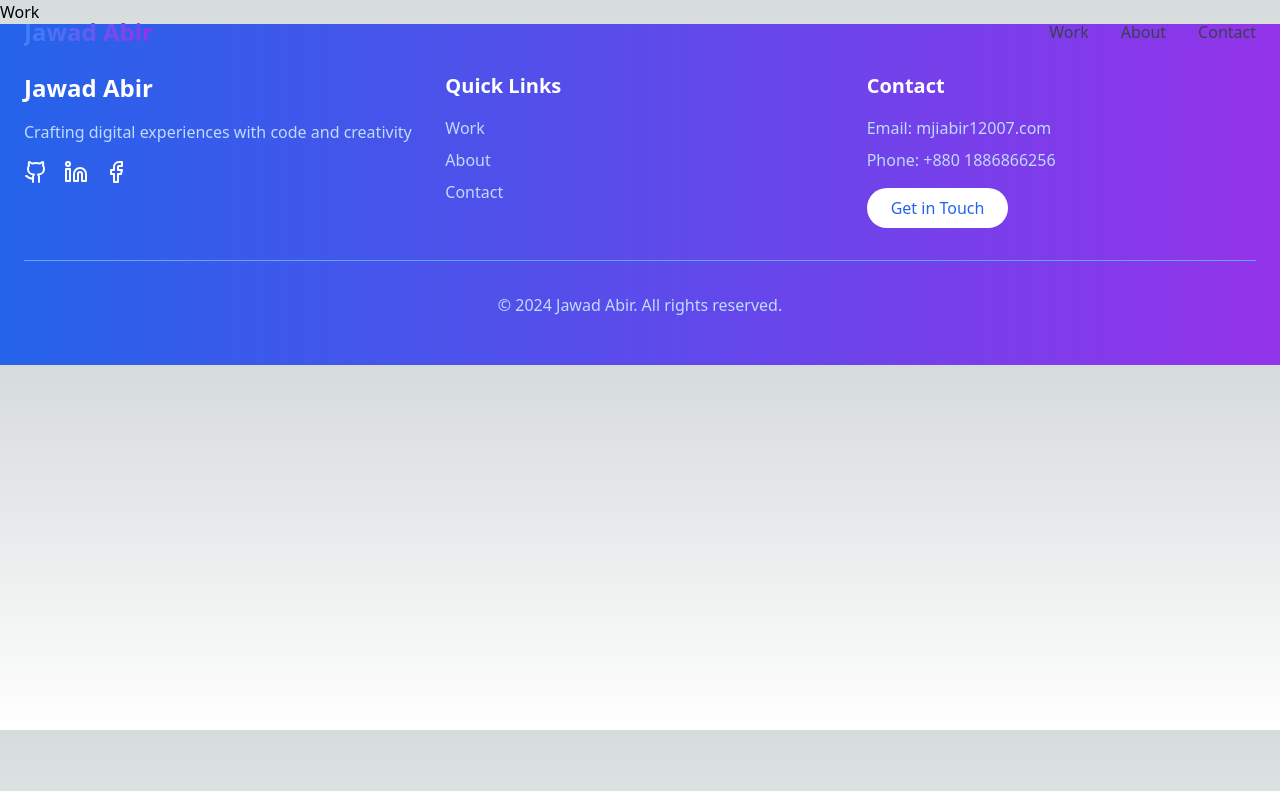
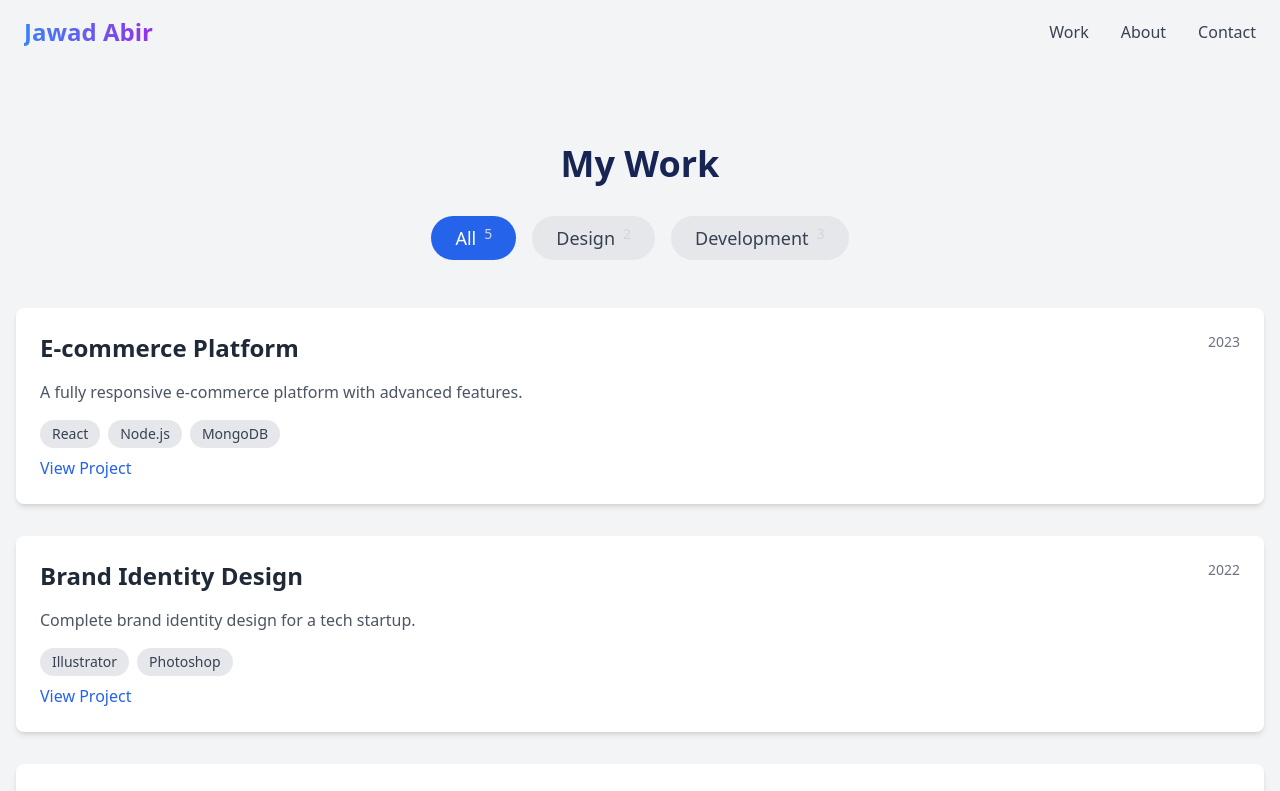
Before and after one commit to MJI-Abir/jawad-abir-portfolio, a Next.js app: page /work in a window 1280 px wide. Shown: the top 791 px of the page. Built offline with nearby package versions, Linux system fonts and the light colour scheme.

Commit message:
work page done and also some other animations and transitions

```diff
--- a/src/app/about/page.tsx
+++ b/src/app/about/page.tsx
@@ -9,6 +9,16 @@ import pic2 from "../assets/about2.jpeg";
 import pic3 from "../assets/about3.jpeg";
 
 export default function About() {
+  const imageVariants = {
+    hover: {
+      scale: 1.05,
+      zIndex: 30,
+      transition: {
+        duration: 0.3,
+        ease: "easeInOut",
+      },
+    },
+  };
   return (
     <motion.div
       initial={{ opacity: 0 }}
@@ -19,43 +29,62 @@ export default function About() {
     >
       <div className=" container mx-auto px-4 py-16">
         <motion.div
-          className="relative h-96 mb-16"
+          className="relative h-96 mb-20"
           initial={{ opacity: 0, y: 50 }}
           animate={{ opacity: 1, y: 0 }}
           transition={{ delay: 0.2, duration: 0.8 }}
+        >
+          <motion.div
+            className="absolute left-1/4 top-0 z-10"
+            variants={imageVariants}
+            whileHover={"hover"}
           >
             <Image
               src={pic2}
               alt="Jawad Abir 1"
               width={300}
               height={400}
-            className="absolute left-1/4 top-0 rounded-lg shadow-lg z-10"
+              className="rounded-lg shadow-lg transition-all duration-300"
             />
+          </motion.div>
+          <motion.div
+            className="absolute left-2/4 top-8 z-20"
+            variants={imageVariants}
+            whileHover={"hover"}
+          >
             <Image
               src={pic1}
               alt="Jawad Abir 2"
               width={300}
               height={400}
-            className="absolute left-2/4 top-8 rounded-lg shadow-lg z-20"
+              className="rounded-lg shadow-lg transition-all duration-300"
             />
+          </motion.div>
+          <motion.div
+            className="absolute left-3/4 top-16 z-30"
+            variants={imageVariants}
+            whileHover={"hover"}
+          >
             <Image
               src={pic3}
               alt="Jawad Abir 3"
               width={300}
               height={400}
-            className="absolute left-3/4 top-16 rounded-lg shadow-lg z-30"
+              className="rounded-lg shadow-lg transition-all duration-300"
             />
           </motion.div>
-
+        </motion.div>
         <motion.h1
           className=" text-5xl font-bold bg-gradient-to-r from-blue-500 to-purple-600 text-transparent bg-clip-text mb-8 text-center"
           initial={{ opacity: 0, y: 20 }}
           animate={{ opacity: 1, y: 0 }}
-          transition={{ delay: 0.4, duration: 0.8 }}
+          transition={{
+            delay: 0.4,
+            duration: 0.8,
+          }}
         >
-          Hi, I'm Jawad Abir
+          Hi, I'm Jawad
         </motion.h1>
-
         <motion.div
           className="font-mono text-justify text-blue-950 max-w-2xl mx-auto"
           initial={{ opacity: 0, y: 20 }}
--- a/src/app/components/Footer.tsx
+++ b/src/app/components/Footer.tsx
@@ -44,7 +44,7 @@ export const Footer = () => {
               {["Work", "About", "Contact"].map((item) => (
                 <li key={item}>
                   <Link
-                    href={`#${item.toLowerCase()}`}
+                    href={`/${item.toLowerCase()}`}
                     className="text-blue-200 hover:text-white transition-colors duration-300"
                   >
                     {item}
--- a/src/app/layout.tsx
+++ b/src/app/layout.tsx
@@ -7,6 +7,7 @@ import { usePathname } from "next/navigation";
 import { Header } from "./components/Header";
 import { Footer } from "./components/Footer";
 import { AnimatePresence } from "framer-motion";
+import Head from "next/head";
 
 const geistSans = localFont({
   src: "./fonts/GeistVF.woff",
@@ -35,6 +36,10 @@ export default function RootLayout({
       <body
         className={`${geistSans.variable} ${geistMono.variable} antialiased`}
       >
+        <Head>
+          <title>Jawad Abir</title>
+          <meta name="description" content="Welcome to my portfolio!" />
+        </Head>
         <Header />
         <AnimatePresence mode="wait">
           <div key={pathname}>{children}</div>
--- a/src/app/page.tsx
+++ b/src/app/page.tsx
@@ -6,7 +6,7 @@ import Link from "next/link";
 import Image from "next/image";
 import { motion, AnimatePresence } from "framer-motion";
 
-import Hero from "./assets/me.jpg";
+import Hero from "./assets/me3.jpg";
 import Port1 from "./assets/port1.jpg";
 import Port2 from "./assets/port2.png";
 import Port3 from "./assets/port3.png";
@@ -173,7 +173,7 @@ const Home = () => {
                   <div className="absolute inset-0 bg-gradient-to-t from-black/70 to-transparent opacity-0 group-hover:opacity-100 transition-opacity duration-300" />
                 </div>
                 <div className="p-6">
-                  <h3 className="text-xl font-semibold mb-2 group-hover:text-blue-600 transition-colors duration-300">
+                  <h3 className="text-blue-950 text-xl font-semibold mb-2 group-hover:text-blue-600 transition-colors duration-300">
                     {project.name}
                   </h3>
                   <p className="text-gray-600 mb-4">{project.description}</p>
@@ -211,7 +211,7 @@ const Home = () => {
             transition={{ duration: 0.6 }}
             viewport={{ once: true }}
           >
-            Project Showcases
+            Projects
           </motion.h2>
           <div className="relative h-[400px] md:h-[300px]">
             <AnimatePresence initial={false} custom={1}>
--- a/src/app/work/page.tsx
+++ b/src/app/work/page.tsx
@@ -1,7 +1,161 @@
-import React from 'react'
+"use client";
+
+import { useState } from "react";
+import { motion, AnimatePresence } from "framer-motion";
+
+type Project = {
+  id: number;
+  name: string;
+  description: string;
+  techStack: string[];
+  year: number;
+  type: "design" | "development" | "all";
+};
+
+const projects: Project[] = [
+  {
+    id: 1,
+    name: "E-commerce Platform",
+    description:
+      "A fully responsive e-commerce platform with advanced features.",
+    techStack: ["React", "Node.js", "MongoDB"],
+    year: 2023,
+    type: "development",
+  },
+  {
+    id: 2,
+    name: "Brand Identity Design",
+    description: "Complete brand identity design for a tech startup.",
+    techStack: ["Illustrator", "Photoshop"],
+    year: 2022,
+    type: "design",
+  },
+  {
+    id: 3,
+    name: "Mobile Banking App",
+    description: "Secure and user-friendly mobile banking application.",
+    techStack: ["React Native", "Firebase"],
+    year: 2023,
+    type: "development",
+  },
+  {
+    id: 4,
+    name: "Corporate Website Redesign",
+    description: "Modern redesign of a corporate website with improved UX.",
+    techStack: ["Figma", "Sketch"],
+    year: 2022,
+    type: "design",
+  },
+  {
+    id: 5,
+    name: "AI-powered Chatbot",
+    description: "Intelligent chatbot for customer support automation.",
+    techStack: ["Python", "TensorFlow", "NLP"],
+    year: 2023,
+    type: "development",
+  },
+];
 
 export default function Work() {
+  const [filter, setFilter] = useState<"all" | "design" | "development">("all");
+
+  const filteredProjects = projects.filter((project) =>
+    filter === "all" ? true : project.type === filter
+  );
+
+  const projectCounts = {
+    all: projects.length,
+    design: projects.filter((p) => p.type === "design").length,
+    development: projects.filter((p) => p.type === "development").length,
+  };
+
   return (
-    <div>Work</div>
-  )
+    <motion.div
+      initial={{ opacity: 0 }}
+      animate={{ opacity: 1 }}
+      exit={{ opacity: 0 }}
+      transition={{ duration: 0.5 }}
+      className="min-h-screen bg-gray-100 pt-20"
+    >
+      <div className="container mx-auto px-4 py-16">
+        <h1 className="text-blue-950 text-4xl font-bold mb-8 text-center">
+          My Work
+        </h1>
+
+        <nav className="flex justify-center mb-12">
+          {["all", "design", "development"].map((type) => (
+            <motion.button
+              key={type}
+              onClick={() =>
+                setFilter(type as "all" | "design" | "development")
+              }
+              className={`px-6 mx-2 py-2 rounded-full text-lg font-medium transition-all duration-300 ${
+                filter === type
+                  ? "bg-blue-600 text-white"
+                  : "bg-gray-200 text-gray-700 hover:bg-gray-300"
+              }`}
+              whileHover={{ scale: 1.05 }}
+              whileTap={{ scale: 0.95 }}
+            >
+              <span>{type.charAt(0).toUpperCase() + type.slice(1)}</span>
+              <span className="text-sm font-normal text-gray-300 align-top ml-2">
+                {projectCounts[type as keyof typeof projectCounts]}
+              </span>
+            </motion.button>
+          ))}
+        </nav>
+
+        <AnimatePresence mode="wait">
+          <motion.div
+            key={filter}
+            initial={{ opacity: 0, y: 20 }}
+            animate={{ opacity: 1, y: 0 }}
+            exit={{ opacity: 0, y: -20 }}
+            transition={{ duration: 0.5 }}
+          >
+            {filteredProjects.map((project) => (
+              <motion.div
+                key={project.id}
+                className="bg-white rounded-lg shadow-md p-6 mb-8"
+                initial={{ opacity: 0, y: 20 }}
+                animate={{ opacity: 1, y: 0 }}
+                transition={{ duration: 0.5 }}
+                whileHover={{
+                  scale: 1.02,
+                  boxShadow: "0 10px 20px rgba(0,0,0,0.1)",
+                }}
+              >
+                <div className="flex justify-between items-start mb-4">
+                  <h2 className="text-2xl font-bold text-gray-800">
+                    {project.name}
+                  </h2>
+                  <span className="text-sm font-medium text-gray-500">
+                    {project.year}
+                  </span>
+                </div>
+                <p className="text-gray-600 mb-4">{project.description}</p>
+                <div className="flex flex-wrap gap-2 mb-2">
+                  {project.techStack.map((tech, index) => (
+                    <span
+                      key={index}
+                      className="bg-gray-200 text-gray-700 px-3 py-1 rounded-full text-sm"
+                    >
+                      {tech}
+                    </span>
+                  ))}
+                </div>
+                <motion.button
+                  className="text-blue-600 font-medium hover:text-blue-800 transition-colors duration-300"
+                  whileHover={{ scale: 1.05 }}
+                  whileTap={{ scale: 0.95 }}
+                >
+                  View Project
+                </motion.button>
+              </motion.div>
+            ))}
+          </motion.div>
+        </AnimatePresence>
+      </div>
+    </motion.div>
+  );
 }
```
Also changed, not shown: src/app/contact/page.tsx (+29 -16 lines), src/app/assets/herobig.jpg (added). Lines whose indentation alone changed are shown as unchanged.
